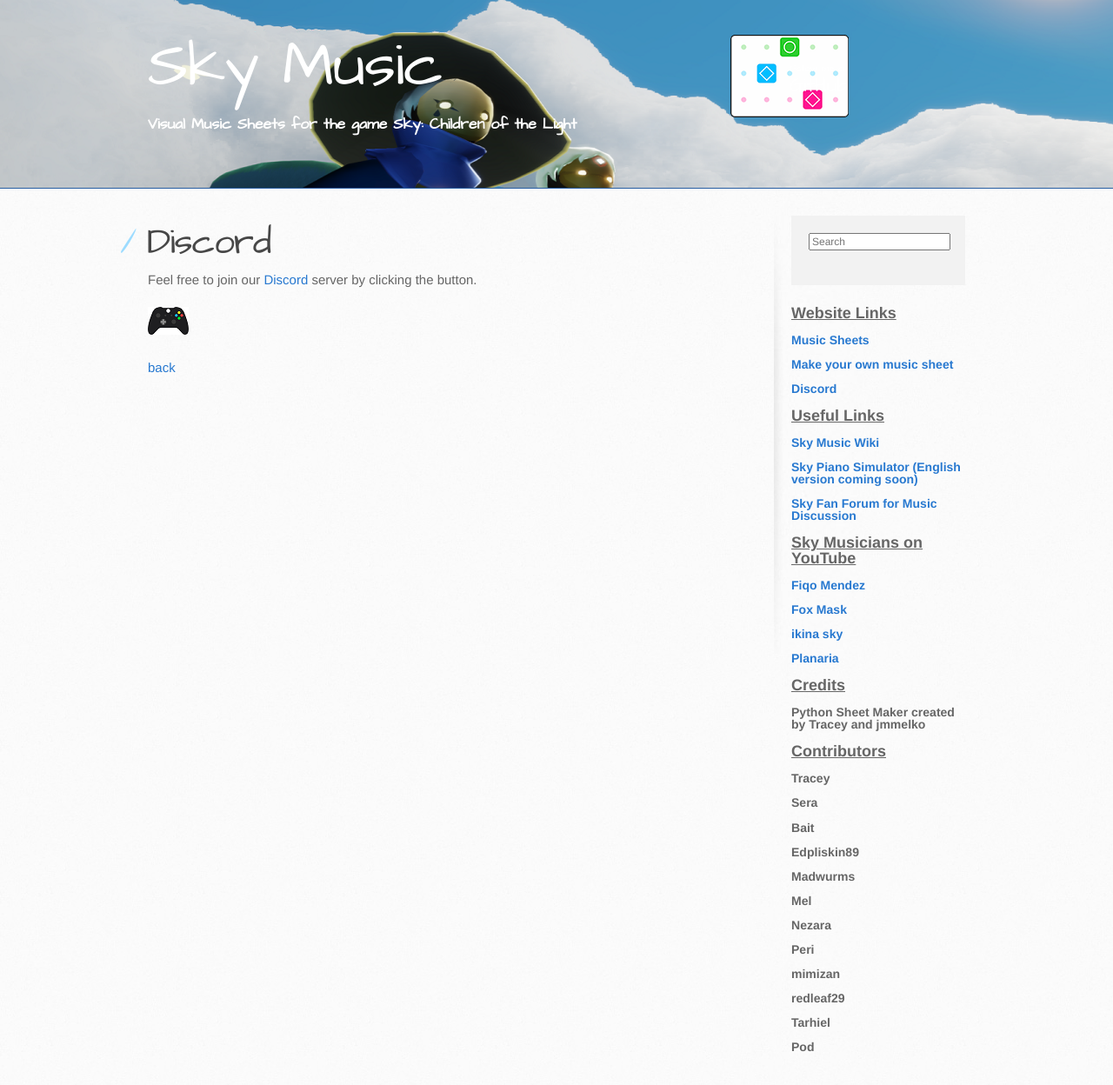
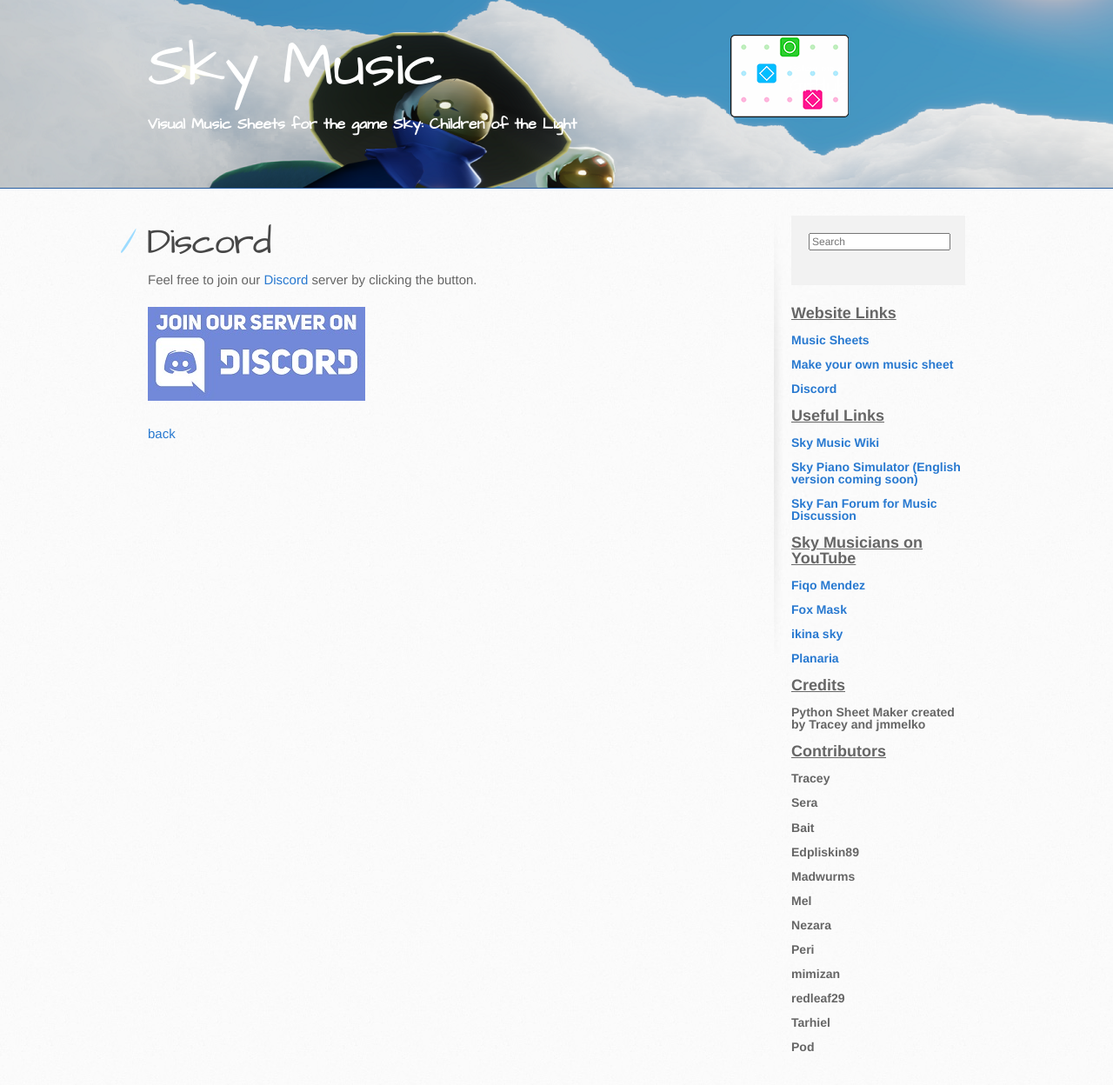
Before and after one commit to sky-music/sky-music.github.io, a Jekyll site: the page built from discord.md, in a window 1280 px wide. Shown: the whole page at 87% size. Built offline with Jekyll 4.4.1, drawn with Linux system fonts in a browser that asks for light colours.

Commit message:
Update discord.md

```diff
--- a/discord.md
+++ b/discord.md
@@ -6,6 +6,6 @@ layout: default
 
 Feel free to join our <a href="https://discord.gg/XHvs37T" target="_blank">Discord</a> server by clicking the button.
 
-<a href="https://discord.gg/XHvs37T" target="_blank"><img src="./assets/images/VideoGames.png"></a>
+<a href="https://discord.gg/XHvs37T" target="_blank"><img src="./assets/images/join-discord.jpg"></a>
 
 [back](./)
```
